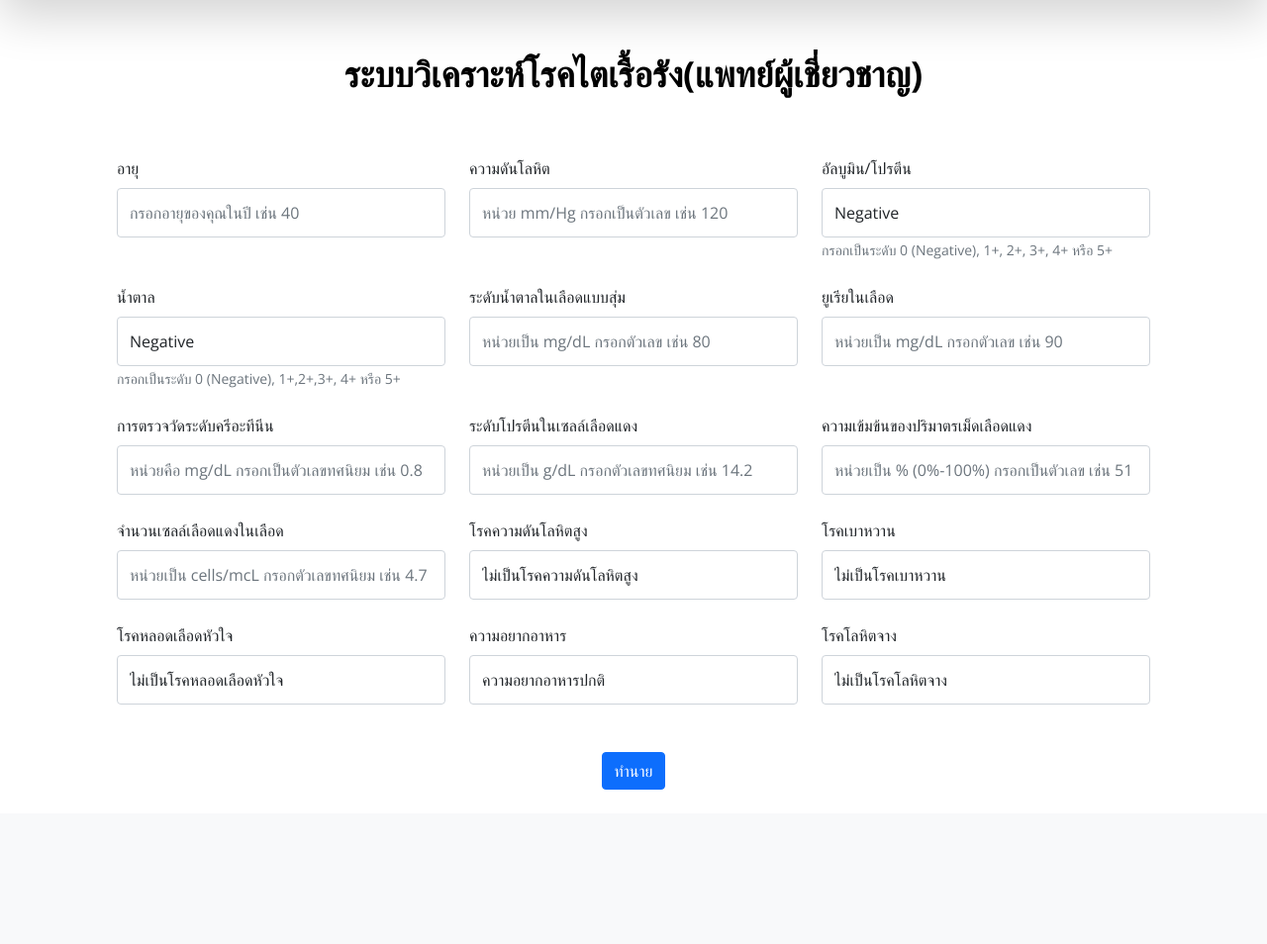
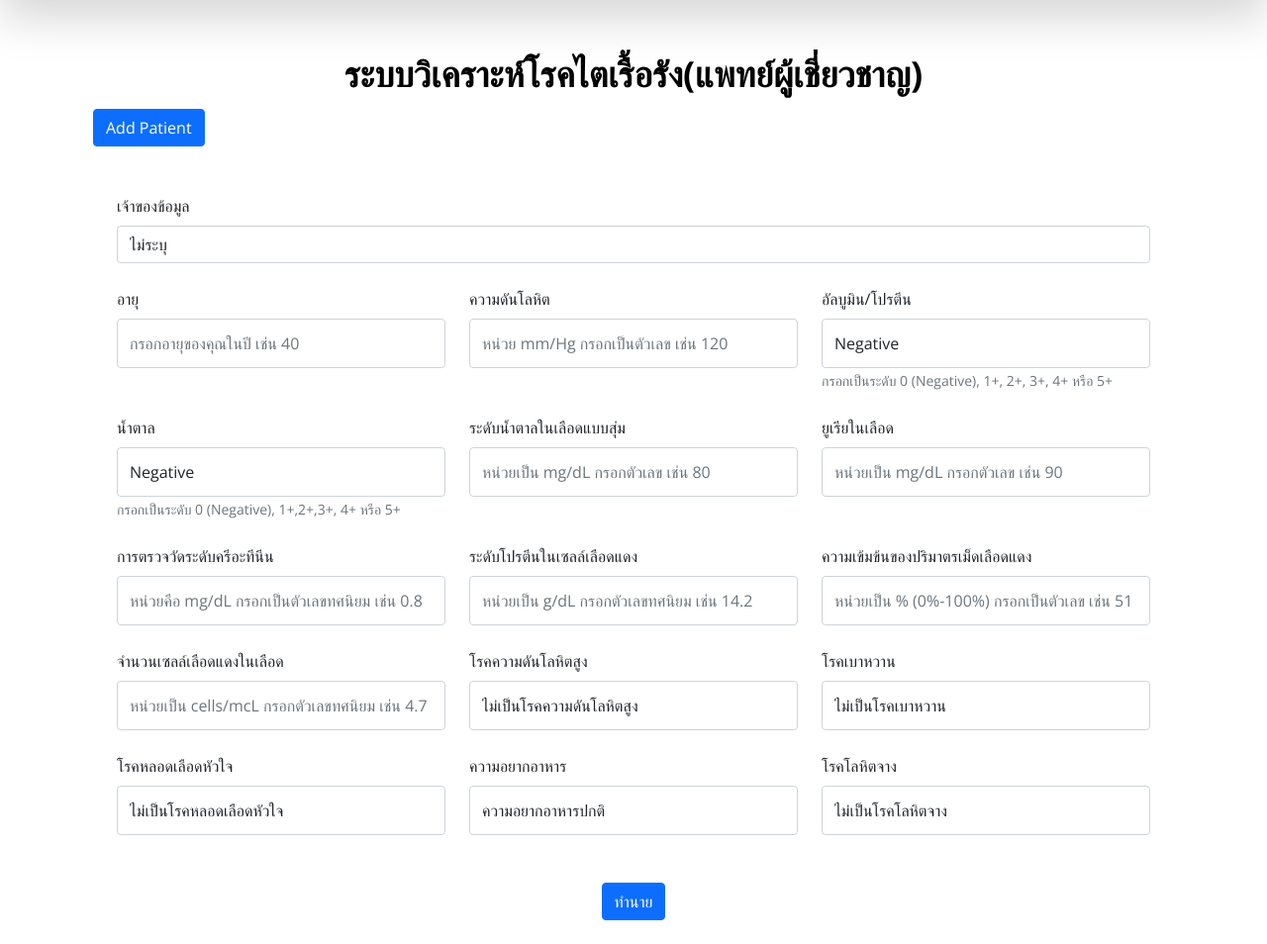
Before and after one commit to BillyForce43/CKD-Application, a Flask app: page /prediction_doctor in a window 1280 px wide. Shown: the part 94-1048 px from the top of the page at 99% size. Before the commit the page ends 892 px from the top, so only its background shows below. Run offline with Flask 3, Linux system fonts and the light colour scheme; a user stored in the database is signed in; parts of the project's set-up code (start-up, migrations or seed data) failed here and were passed over; some libraries are stand-ins or nearby versions.

Commit message:
show history med

```diff
--- a/app.py
+++ b/app.py
@@ -23,8 +23,8 @@ login_manager = LoginManager()
 login_manager.init_app(app)
 session = Session(app)
 db = SQLAlchemy(app)
-model = pickle.load(open('model.pkl', 'rb'))
-model2 = pickle.load(open('model2.pkl', 'rb'))
+model = pickle.load(open('model.pkl', 'rb')) # doctor_model version
+model2 = pickle.load(open('model2.pkl', 'rb')) # general_person_model version
 
 class User(UserMixin, db.Model):
     id = db.Column(db.Integer, primary_key=True)
@@ -38,41 +38,50 @@ class User(UserMixin, db.Model):
     def __repr__(self):
         return f'<User {self.username}>'
 
-class HistoryMed(db.Model):
+class History(db.Model):
     id = db.Column(db.Integer, primary_key=True)
-    age = db.Column(db.String(10), nullable=False)
-    blood_pressure = db.Column(db.String(20), nullable=False)
-    albumin = db.Column(db.String(10), nullable=False)
-    sugar = db.Column(db.String(10), nullable=False)
-    blood_glucose_random = db.Column(db.String(10), nullable=False)
-    blood_urea = db.Column(db.String(10), nullable=False)
-    serum_creatinine = db.Column(db.String(10), nullable=False)
-    haemoglobin = db.Column(db.String(10), nullable=False)
-    packed_cell_volume = db.Column(db.String(10), nullable=False)
-    red_blood_cell_count = db.Column(db.String(10), nullable=False)
-    hypertension = db.Column(db.String(10), nullable=False)
-    diabetes_mellitus = db.Column(db.String(10), nullable=False)
-    coronaru_artery_disease = db.Column(db.String(10), nullable=False)
-    appetite = db.Column(db.String(10), nullable=False)
-    anemia = db.Column(db.String(10), nullable=False)
-    result = db.Column(db.String(10), nullable=False)
+    age = db.Column(db.String(10), nullable=True)
+
+    ## Attribute ALL For Predict
+    blood_pressure = db.Column(db.String(20), nullable=True)
+    albumin = db.Column(db.String(10), nullable=True)
+    sugar = db.Column(db.String(10), nullable=True)
+    blood_glucose_random = db.Column(db.String(10), nullable=True)
+    blood_urea = db.Column(db.String(10), nullable=True)
+    serum_creatinine = db.Column(db.String(10), nullable=True)
+    haemoglobin = db.Column(db.String(10), nullable=True)
+    packed_cell_volume = db.Column(db.String(10), nullable=True)
+    red_blood_cell_count = db.Column(db.String(10), nullable=True)
+    hypertension = db.Column(db.String(10), nullable=True)
+    diabetes_mellitus = db.Column(db.String(10), nullable=True)
+    coronaru_artery_disease = db.Column(db.String(10), nullable=True)
+    appetite = db.Column(db.String(10), nullable=True)
+    anemia = db.Column(db.String(10), nullable=True)
+    hypertension = db.Column(db.String(10), nullable=True)
+    diabetes_mellitus = db.Column(db.String(10), nullable=True)
+    appetite = db.Column(db.String(10), nullable=True)
+    anemia = db.Column(db.String(10), nullable=True)
+    peda_edema = db.Column(db.String(10), nullable=True)
+    result = db.Column(db.String(10), nullable=True)
+
+    ##
+    history_type = db.Column(db.String(10), nullable=False)
     timestamp = db.Column(db.DateTime, default=datetime.utcnow)
     user_id = db.Column(db.Integer, db.ForeignKey('user.id'), nullable=False)
-    user = db.relationship('User', backref='history_med')
+    patient_id = db.Column(db.Integer, db.ForeignKey('patient.id'), nullable=False)
+    user = db.relationship('User', backref='history_user')
+    patient = db.relationship('Patient', backref='history_patient')
 
-class HistoryGuest(db.Model):
+class Patient(db.Model):
     id = db.Column(db.Integer, primary_key=True)
-    age = db.Column(db.String(10), nullable=False)
-    hypertension = db.Column(db.String(10), nullable=False)
-    diabetes_mellitus = db.Column(db.String(10), nullable=False)
-    appetite = db.Column(db.String(10), nullable=False)
-    anemia = db.Column(db.String(10), nullable=False)
-    peda_edema = db.Column(db.String(10), nullable=False)
-    result = db.Column(db.String(10), nullable=False)
+    age = db.Column(db.String(10), nullable=True)
+    firstname = db.Column(db.String(80), nullable=True)
+    lastname = db.Column(db.String(80), nullable=True)
+    tel = db.Column(db.String(120), nullable=True)
+
     timestamp = db.Column(db.DateTime, default=datetime.utcnow)
     user_id = db.Column(db.Integer, db.ForeignKey('user.id'), nullable=False)
-    user = db.relationship('User', backref='history_guest')
-
+    user = db.relationship('User', backref='patient')
 
 db.create_all()
 
@@ -189,9 +198,13 @@ def reslult():
 @app.route('/welcome')
 def welcome():
     # prepare data for show history of prediction
-    history_med = HistoryMed.query.filter_by(user_id=current_user.id).order_by(HistoryMed.timestamp.desc()).all()
-    history_guest = HistoryGuest.query.filter_by(user_id=current_user.id).order_by(HistoryGuest.timestamp.desc()).all()
+
+    history_guest = History.query.filter_by(user_id=current_user.id,history_type=2).order_by(History.timestamp.desc()).all()
     user_data = User.query.filter(User.id == current_user.id).first()
+
+    history_med = db.session.query(History,Patient).join(Patient).filter(History.user_id == Patient.user_id).order_by(History.timestamp.desc()).all()
+    print(history_med)
+
     # prepare data for show history of prediction
 
     med_role = 0
@@ -213,18 +226,40 @@ def welcome():
             admin_role = 1
     # check role to show history
 
-    return render_template('welcome.html', history_med=history_med, history_guest=history_guest, user_data=user_data, med_role=med_role, guest_role=guest_role,admin_role=admin_role)
+    return render_template('welcome.html', history_med=history_med, history_guest=history_guest, user_data=user_data,
+                           med_role=med_role, guest_role=guest_role,admin_role=admin_role)
+
+@app.route('/add_patient',methods=['POST'])
+def add_patient():
+    if request.method == 'POST':
+        fname=request.form['firstname'],
+        lname=request.form['lastname'],
+        tel=request.form['tel'],
+        age=request.form['age']
+        patient = Patient(
+            age = age[0],
+            firstname = fname[0],
+            lastname = lname[0],
+            tel = tel[0],
+            user=current_user
+        )
+        db.session.add(patient)
+        db.session.commit()
+        return redirect('/prediction_doctor')
+
+    return render_template('prediction-doctor.html')
+
 
 @app.route('/admin_history_med')
 def admin_history():
     users = User.query.all()
-    medhistory = HistoryMed.query.order_by(HistoryMed.timestamp.desc()).all()
+    medhistory = History.query.fillter_by(history_type = 1).order_by(History.timestamp.desc()).all()
     return render_template('admin-history-med.html', users=users,medhistory=medhistory)
 
 @app.route('/admin_history_guest')
 def admin_guest():
     users = User.query.all()
-    guesthistory = HistoryGuest.query.order_by(HistoryGuest.timestamp.desc()).all()
+    guesthistory = History.query.fillter_by(history_type = 2).order_by(History.timestamp.desc()).all()
     return render_template('admin-history-guest.html', users=users,guesthistory=guesthistory)
 
 @app.route('/contact')
@@ -241,7 +276,9 @@ def contact():
 
 @app.route('/prediction_doctor')
 def prediction_doctor():
-    return render_template('prediction-doctor.html')
+    # users = User.query.all()
+    patient = Patient.query.filter_by(user_id=current_user.id).order_by(Patient.timestamp.desc()).all()
+    return render_template('prediction-doctor.html',patient=patient)
 
 @app.route('/prediction_guest')
 def prediction_guest():
@@ -252,6 +289,7 @@ def predict_doctor():
     #For rendering results on HTML GUI
     if request.method == 'POST':
         int_features = [float(x) for x in request.form.values()]
+        int_features.pop(0)
         final_features = [np.array(int_features)]
         prediction = model.predict(final_features)
         output = round(prediction[0], 2)
@@ -275,10 +313,12 @@ def predict_doctor():
         diabetes_mellitus=request.form['diabetes_mellitus'],
         coronaru_artery_disease=request.form['coronaru_artery_disease'],
         appetite=request.form['appetite'],
-        anemia=request.form['anemia']
+        anemia=request.form['anemia'],
+        history_type = 1,
+        patient_id = int(request.form['patient_list'])
 
 
-        history = HistoryMed(
+        history = History(
             age=age[0],
             blood_pressure = blood_pressure[0],
             albumin=albumin[0],
@@ -295,6 +335,8 @@ def predict_doctor():
             appetite=appetite[0],
             anemia=anemia[0],
             result=string_output,
+            history_type=history_type[0],
+            patient_id = patient_id,
             user=current_user
         )
         db.session.add(history)
@@ -322,8 +364,9 @@ def predict_guest():
         appetite = request.form['appetite']
         anemia = request.form['anemia']
         peda_edema = request.form['peda_edema']
-        history = HistoryGuest(age=age, hypertension=hypertension, diabetes_mellitus=diabetes_mellitus, appetite=appetite,
-                               anemia=anemia, peda_edema=peda_edema,result=string_output,user=current_user)
+        history_type = 2
+        history = History(age=age, hypertension=hypertension, diabetes_mellitus=diabetes_mellitus, appetite=appetite,
+                               anemia=anemia, peda_edema=peda_edema,result=string_output,history_type=history_type,patient_id = 0,user=current_user)
         db.session.add(history)
         db.session.commit()
     return render_template('result.html',output=output)
--- a/tempCodeRunnerFile.py
+++ /dev/null
@@ -1 +0,0 @@
-export_history_med
--- a/templates/prediction-doctor.html
+++ b/templates/prediction-doctor.html
@@ -53,8 +53,91 @@
         </nav>
     </div>
     <h2 class="text-center mt-5">ระบบวิเคราะห์โรคไตเรื้อรัง(แพทย์ผู้เชี่ยวชาญ)</h2>
+    <div class="container">
+        <div class="row">
+            <div class="col-12">
+                <button class="btn btn-primary" data-bs-toggle="modal" data-bs-target="#AddPateint">Add
+                    Patient</button><br><br>
+                <!-- <select class="form-control" name="patient_list" required>
+                    <option value="-99">ไม่ระบุ</option>
+                    {% if patient %}
+                    <option value="-99">ไม่ระบุ</option>
+                    {% for patient_name in patient %}
+                    <option value="{{ patient_name.id }}">{{ patient_name.firstname }} {{ patient_name.lastname }}
+                    </option>
+                    {% endfor %}
+                    {% else %}
+                    <option value="-99">ไม่ระบุ</option>
+                    {% endif%} -->
+
+                </select>
+            </div>
+        </div>
+    </div>
+
+    <!-- Add patient Modal -->
+    <div class="modal fade" id="AddPateint" tabindex="-1" aria-labelledby="AddPateint" aria-hidden="true">
+        <div class="modal-dialog">
+            <div class="modal-content">
+                <div class="modal-header">
+                    <h1 class="modal-title fs-6" id="exampleModalLabel">
+                        เพิ่มผู้ป่วย
+                    </h1>
+                    <button type="button" class="btn-close" data-bs-dismiss="modal" aria-label="close"></button>
+                </div>
+                <div class="modal-body">
+                    <form action="{{ url_for('add_patient') }}" method="POST">
+                        <div class="mb-3">
+                            <label for="recipient-name" class="col-form-label">อายุ</label>
+                            <input type="text" class="form-control" name="age" id="recipient-name"
+                                placeholder="กรอกอายุ">
+                        </div>
+                        <div class="mb-3">
+                            <label for="message-text" class="col-form-label">ชื่อจริง</label>
+                            <input type="text" class="form-control" name="firstname" id="recipient-name"
+                                placeholder="กรอกชื่อจริง">
+                        </div>
+                        <div class="mb-3">
+                            <label for="message-text" class="col-form-label">นามสกุล</label>
+                            <input type="text" class="form-control" name="lastname" id="recipient-name"
+                                placeholder="กรอกนามสกุล">
+                        </div>
+                        <div class="mb-3">
+                            <label for="message-text" class="col-form-label">เบอร์โทรศัพท์</label>
+                            <input type="text" class="form-control" name="tel" id="recipient-name"
+                                placeholder="กรอกเบอร์โทรศัพท์">
+                        </div>
+                        <div class="modal-footer">
+                            <button type="button" class="btn btn-secondary" data-bs-dismiss="modal">ปิด</button>
+                            <button type="submit" class="btn btn-primary">บันทึก</button>
+                        </div>
+                    </form>
+                </div>
+
+            </div>
+        </div>
+    </div>
+    <!-- Add patient Modal -->
+
     <div class="container text-dark">
         <form action="{{url_for('predict_doctor')}}" method="post" id='submit-form' class="php-email-form p-3 p-md-4">
+            <div class="row">
+                <div class="col-12">
+                    <label for="info_owner" class="form-label">เจ้าของข้อมูล</label>
+                    <select class="form-control" name="patient_list" required>
+                        {% if patient %}
+                        <option value="-99">ไม่ระบุ</option>
+                        {% for patient_name in patient %}
+                        <option value="{{ patient_name.id }}">{{ patient_name.firstname }} {{ patient_name.lastname }}
+                        </option>
+                        {% endfor %}
+                        {% else %}
+                        <option value="-99">ไม่ระบุ</option>
+                        {% endif%}
+
+                    </select>
+                </div>
+            </div>
             <div class="row mt-4">
                 <div class="col-xl-4 form-group">
                     <label for="age" class="form-label">อายุ</label>
@@ -63,8 +146,8 @@
                 </div>
                 <div class="col-xl-4 form-group">
                     <label for="age" class="form-label">ความดันโลหิต</label>
-                    <input type="text" class="form-control" name="blood_pressure" placeholder="หน่วย mm/Hg กรอกเป็นตัวเลข เช่น 120"
-                        required style="height:50px">
+                    <input type="text" class="form-control" name="blood_pressure"
+                        placeholder="หน่วย mm/Hg กรอกเป็นตัวเลข เช่น 120" required style="height:50px">
                 </div>
                 <div class="col-xl-4 form-group">
                     <label for="age" class="form-label">อัลบูมิน/โปรตีน</label>
@@ -91,7 +174,8 @@
                         <option value="4">4+</option>
                         <option value="5">5+</option>
                     </select>
-                    <small id="emailHelp" class="form-text text-muted text-left">กรอกเป็นระดับ 0 (Negative), 1+,2+,3+, 4+ หรือ 5+</small>
+                    <small id="emailHelp" class="form-text text-muted text-left">กรอกเป็นระดับ 0 (Negative), 1+,2+,3+,
+                        4+ หรือ 5+</small>
                 </div>
                 <div class="col-xl-4 form-group">
                     <label for="age" class="form-label">ระดับน้ำตาลในเลือดแบบสุ่ม</label>
@@ -100,8 +184,8 @@
                 </div>
                 <div class="col-xl-4 form-group">
                     <label for="age" class="form-label">ยูเรียในเลือด</label>
-                    <input type="text" class="form-control" name="blood_urea" placeholder="หน่วยเป็น mg/dL กรอกตัวเลข เช่น 90"
-                        required style="height:50px" />
+                    <input type="text" class="form-control" name="blood_urea"
+                        placeholder="หน่วยเป็น mg/dL กรอกตัวเลข เช่น 90" required style="height:50px" />
                 </div>
             </div>
             <div class="row mt-4">
--- a/templates/welcome.html
+++ b/templates/welcome.html
@@ -248,7 +248,8 @@
                                             <thead>
                                                 <tr>
                                                     <th>วัน/เวลา ที่สร้าง</th>
-                                                    <th>ชื่อ</th>
+                                                    <th>ชื่อผู้ทำนาย</th>
+                                                    <th>ชื่อเจ้าของข้อมูล</th>
                                                     <th>อายุ</th>
                                                     <th>ความดันโลหิต</th>
                                                     <th>อัลบูมิน </th>
```
Also changed, not shown: ckdprediction.db, 2 other files.
